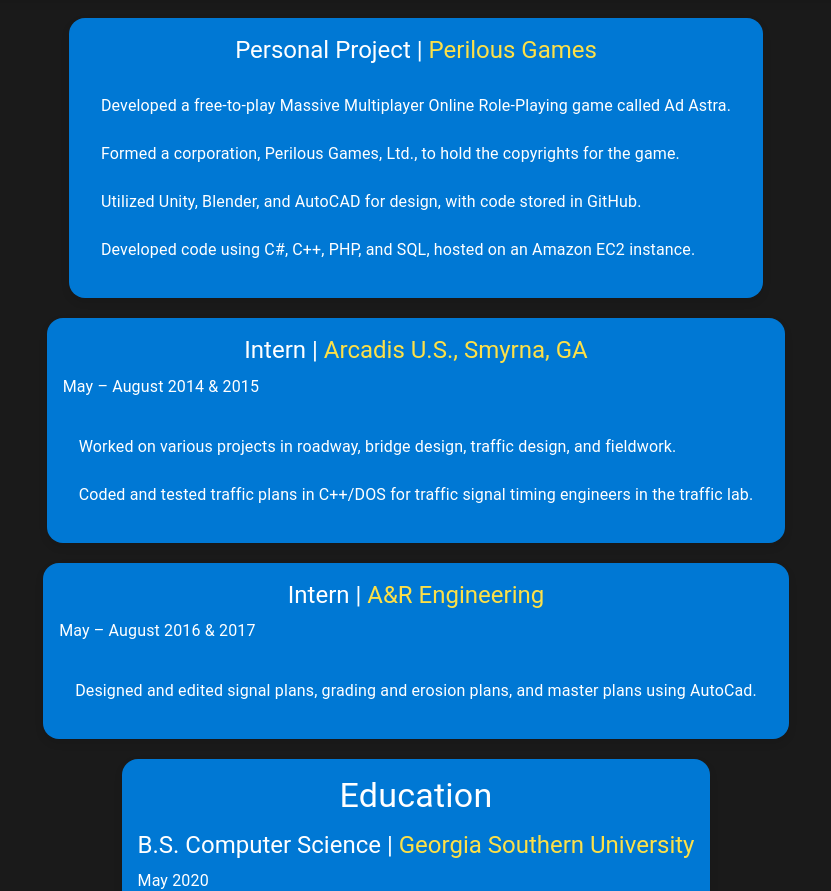
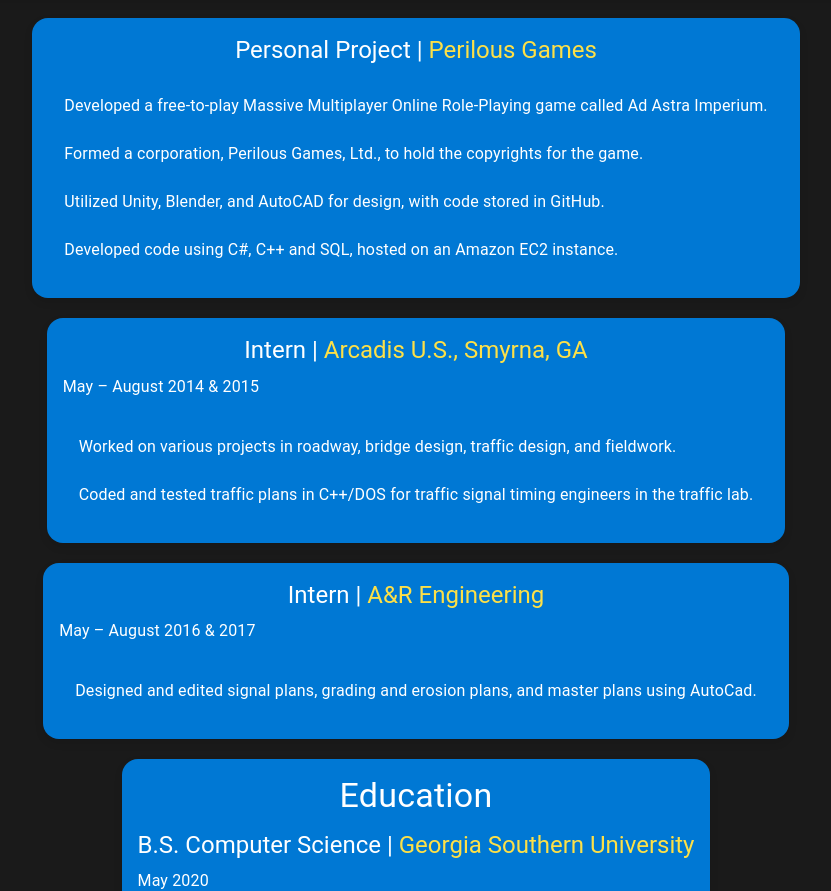
Before and after one commit to roku674/Website, a React (Create React App) app in the folder frontend/: page /experience in a window 1280 px wide. Shown: the part 2011-2902 px from the top of the page, without its empty margins (224-1055 px from the left). Built offline with nearby package versions, Linux system fonts and the light colour scheme; no server answers.

Commit message:
Update Experience.js

```diff
--- a/frontend/src/pages/Experience.js
+++ b/frontend/src/pages/Experience.js
@@ -112,7 +112,7 @@ const Experience = () => {
           </Typography>
           <List>
             <ListItem>
-              <ListItemText primary="Developed a free-to-play Massive Multiplayer Online Role-Playing game called Ad Astra." />
+              <ListItemText primary="Developed a free-to-play Massive Multiplayer Online Role-Playing game called Ad Astra Imperium." />
             </ListItem>
             <ListItem>
               <ListItemText primary="Formed a corporation, Perilous Games, Ltd., to hold the copyrights for the game." />
@@ -121,7 +121,7 @@ const Experience = () => {
               <ListItemText primary="Utilized Unity, Blender, and AutoCAD for design, with code stored in GitHub." />
             </ListItem>
             <ListItem>
-              <ListItemText primary="Developed code using C#, C++, PHP, and SQL, hosted on an Amazon EC2 instance." />
+              <ListItemText primary="Developed code using C#, C++ and SQL, hosted on an Amazon EC2 instance." />
             </ListItem>
           </List>
         </Box>
```
